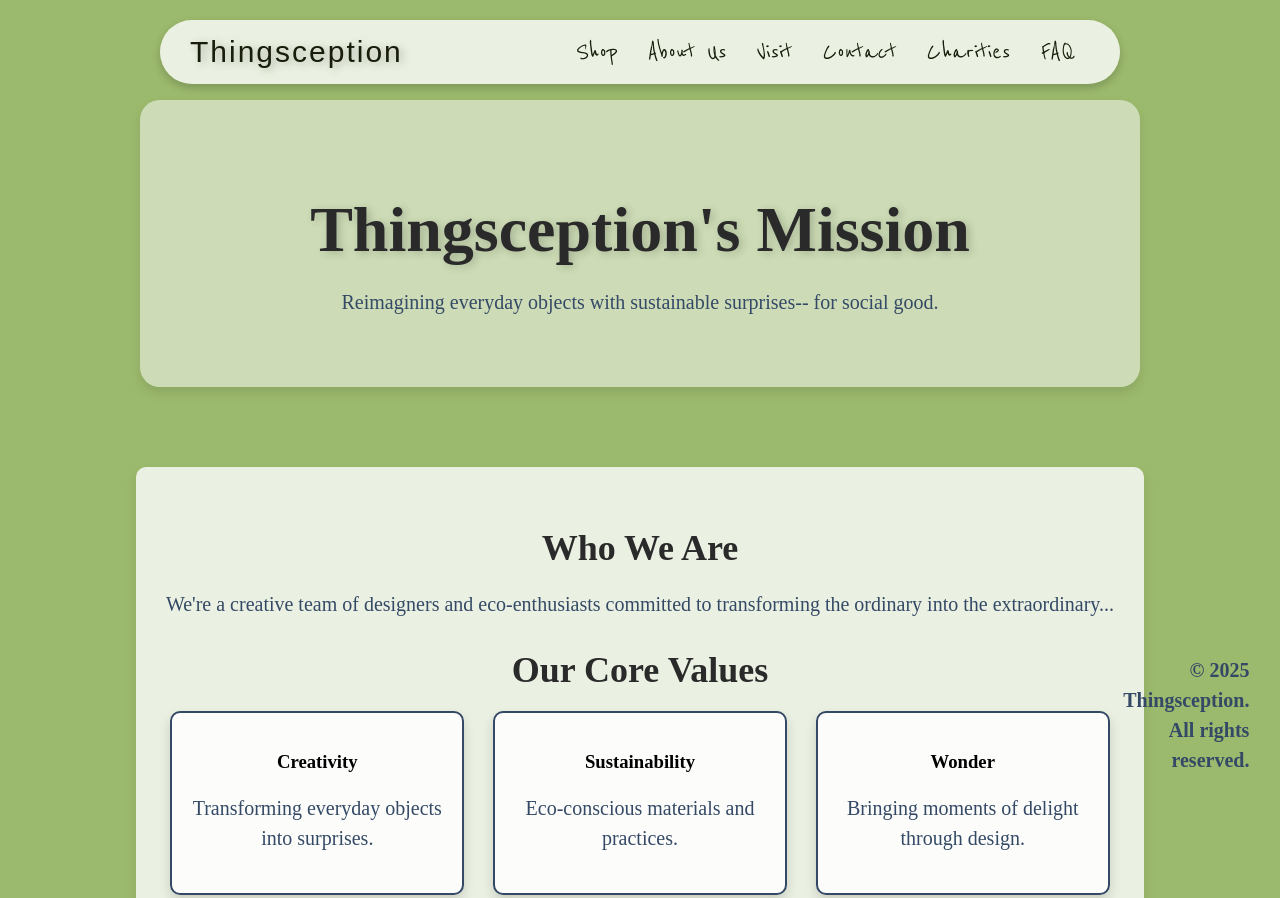
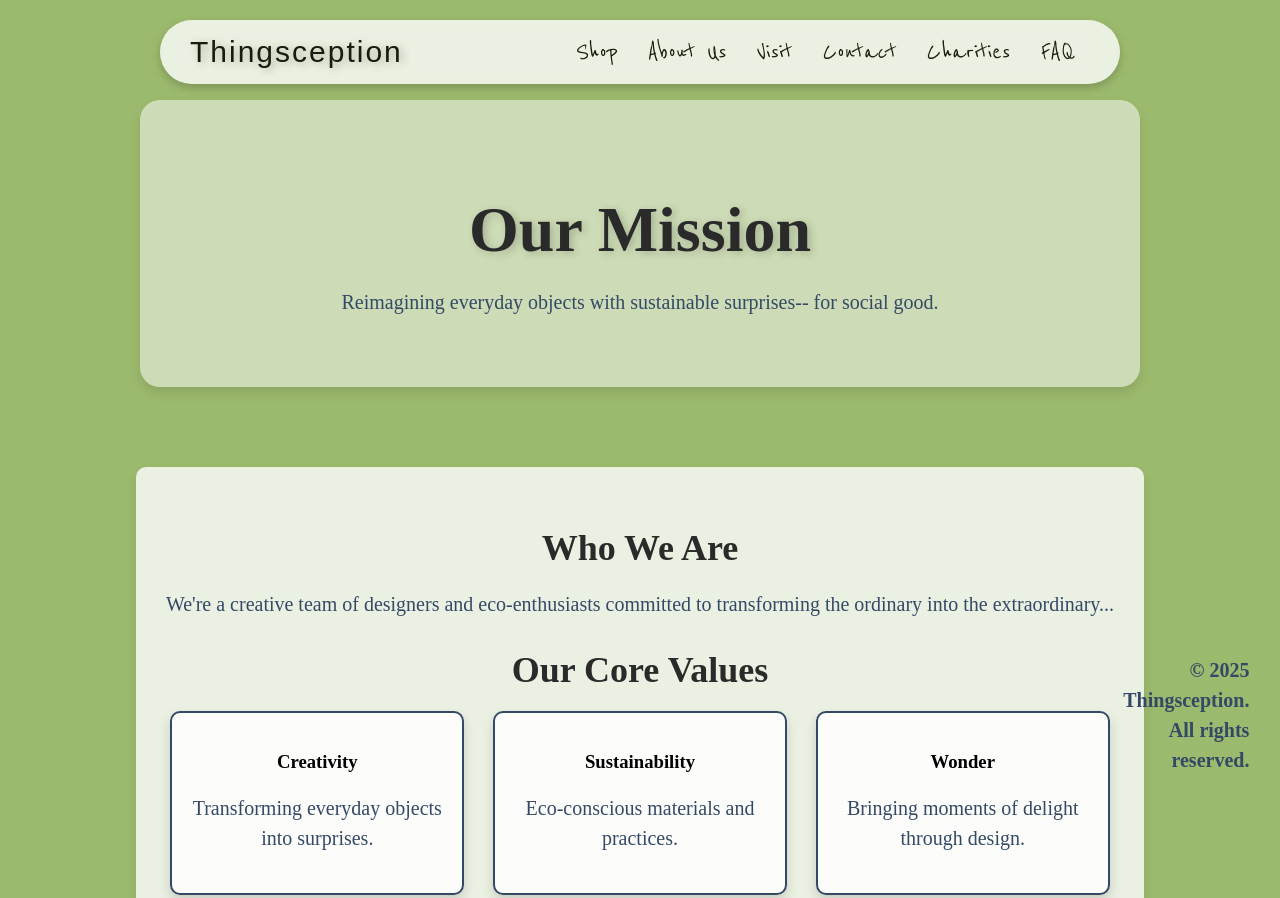
Before and after one commit to ldinh67/web-programming-midterm, a plain HTML site: page about_us.html in a window 1280 px wide. Shown: the top 898 px of the page. Drawn offline with Linux system fonts and the light colour scheme; a web font is replaced by a local one.

Commit message:
Update about_us.html

```diff
--- a/about_us.html
+++ b/about_us.html
@@ -80,7 +80,7 @@
 
     <!-- Hero Section -->
     <div class="hero">
-        <h1>Thingsception's Mission</h1>
+        <h1>Our Mission</h1>
         <p>Reimagining everyday objects with sustainable surprises-- for social good.</p>
     </div>
 
```
